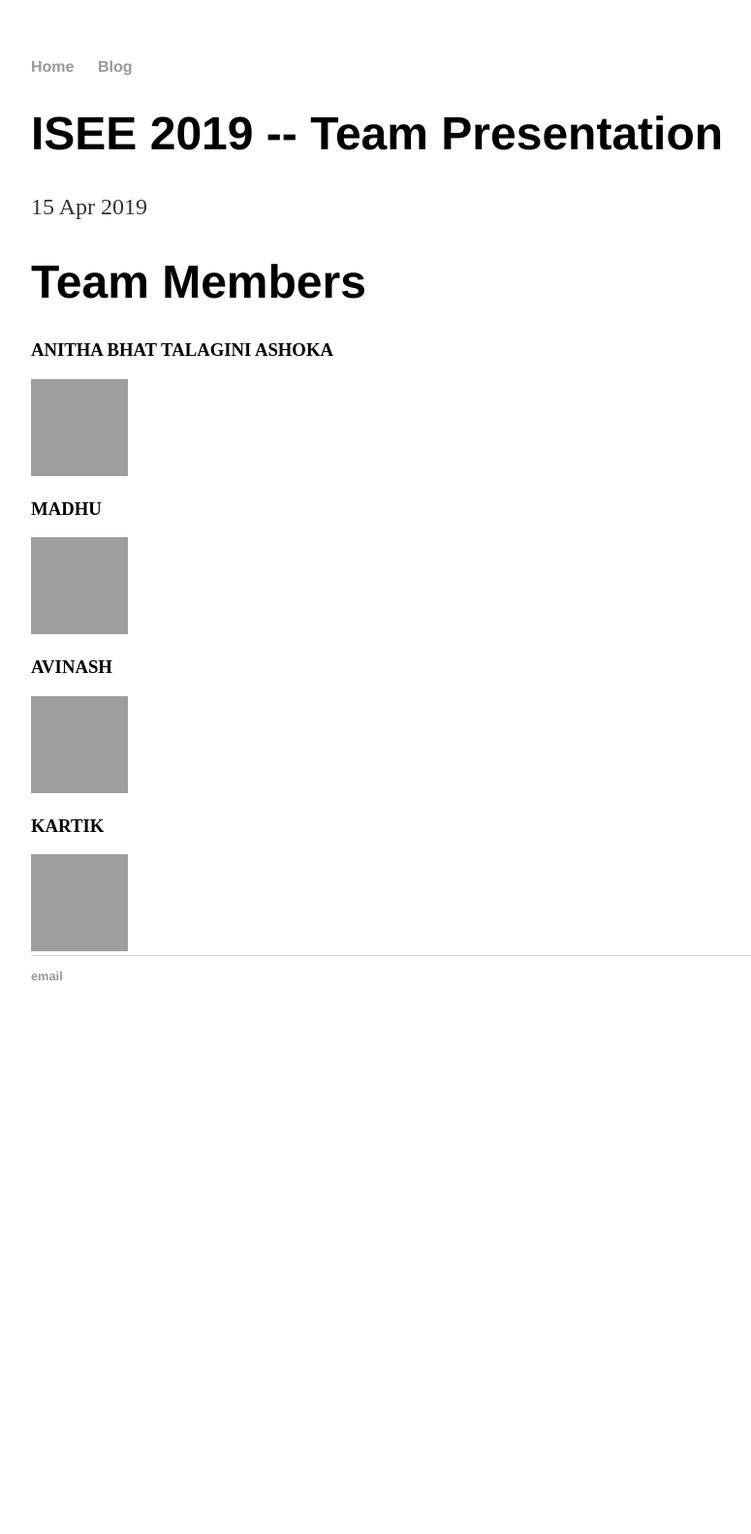
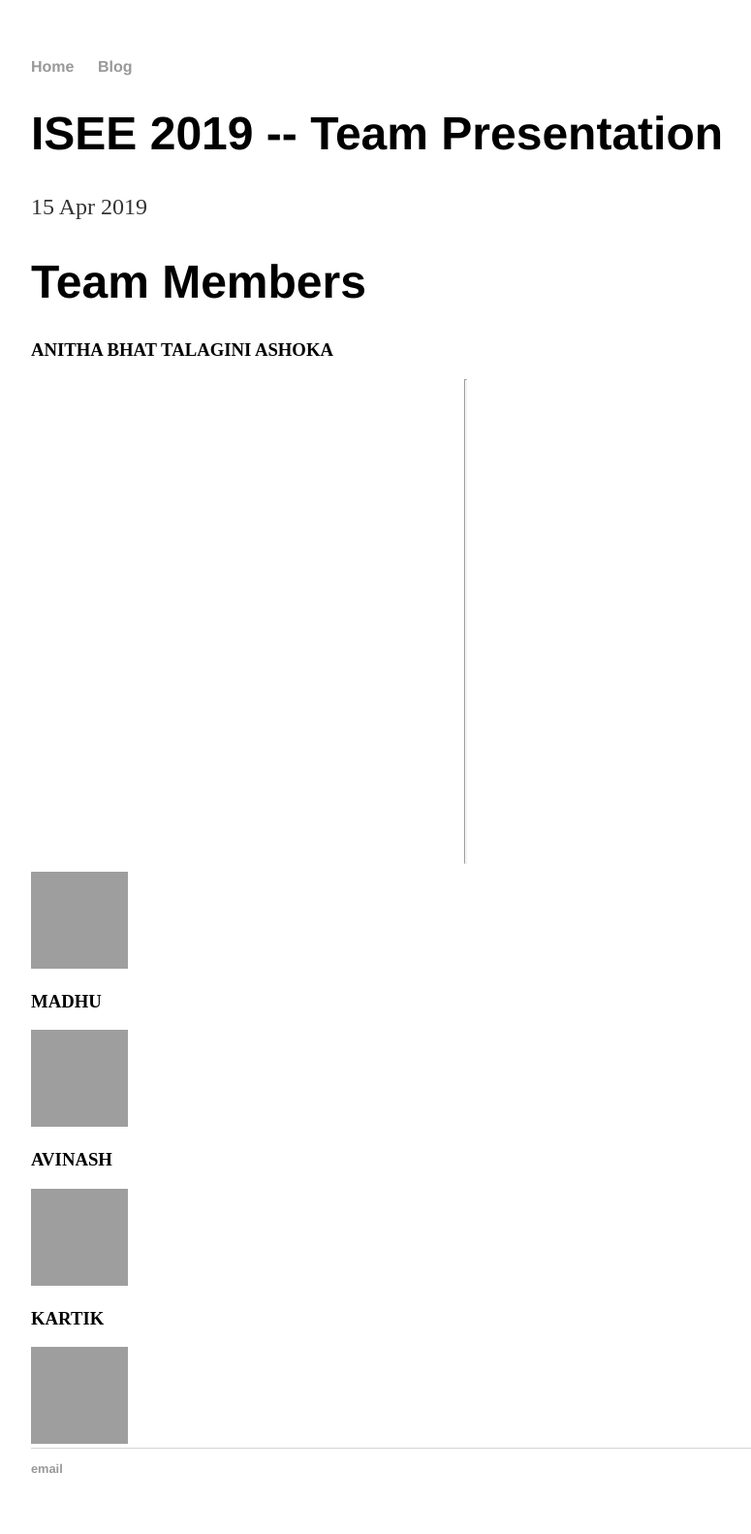
Before and after one commit to kartikprabhu20/YourEuro, a Jekyll site: the page built from docs/_posts/2019-04-15-TeamPresentation.md, in a window 1280 px wide. Shown: the whole page at 97% size, without its empty margins (160-935 px from the left). Built offline with Jekyll 4.4.1, drawn with Linux system fonts in a browser that asks for light colours; a file with an impossible date is left out; before the commit the page ends 1074 px from its top, so only the background shows below that; grey boxes are pictures that could not be loaded.

Commit message:
Update 2019-04-15-TeamPresentation.md

```diff
--- a/docs/_posts/2019-04-15-TeamPresentation.md
+++ b/docs/_posts/2019-04-15-TeamPresentation.md
@@ -8,6 +8,7 @@ date: 2019-04-15
 
 <h1>Team Members</h1>
 <h3>ANITHA BHAT TALAGINI ASHOKA</h3>
+<hr width="1" size="500">
 <img src="https://github.com/DBSE-teaching/isee2019-ARTexceptionals/blob/master/docs/images/Anitha.jpeg?raw=true" width="100" height="100">
 <h3>MADHU</h3>
 <img src="https://github.com/DBSE-teaching/isee2019-ARTexceptionals/blob/master/docs/images/Madhu.jpeg?raw=true" width="100" height="100">
```
